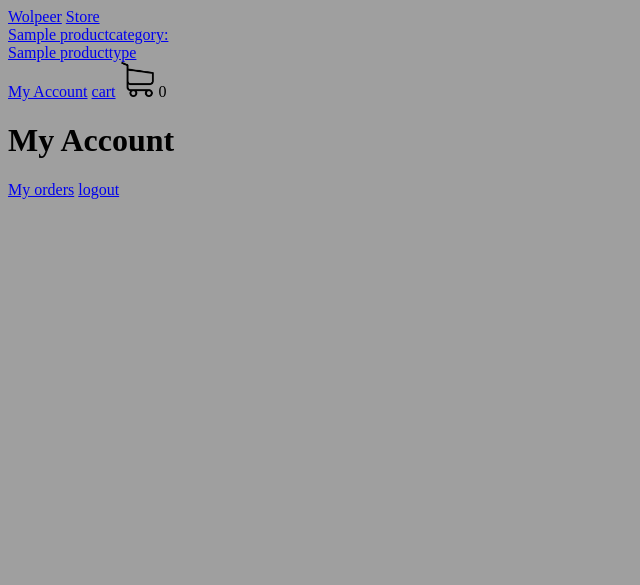
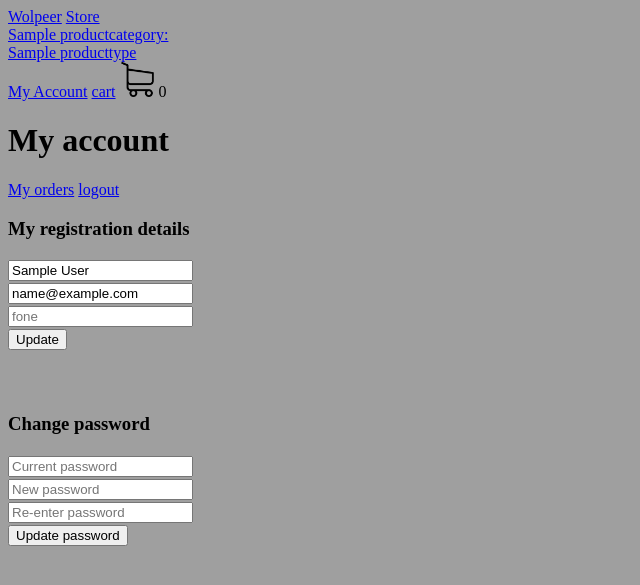
Before and after one commit to CassianoOliveira23/ecommerce, a Django app: page /account/ in a window 1280 px wide. Shown: the top 585 px of the page, without its empty margins (0-640 px from the left). Run offline with Django 5.2, Linux system fonts and the light colour scheme; a user stored in the database is signed in; tables that the repository leaves empty hold one stand-in row (values such as "Sample post").

Commit message:
editing account validators

```diff
--- a/ecommerce/store/templates/user/account.html
+++ b/ecommerce/store/templates/user/account.html
@@ -2,9 +2,58 @@
 {% load static %}
 
 {% block body %}
-    <h1>My Account</h1>
+    <h1>My account</h1>
 
     <a href="{% url 'my_orders' %}">My orders</a>
 
     <a href="{% url 'to_log_out' %}">logout</a>
+
+    {% if changed %}
+        <p>Changes Saved Successfully!</p>
+    {% endif %}
+
+    {% if error == "incorrect_password" %}
+        <p>Incorrect Password</p>
+    {% endif %}
+
+    {% if error == "imcompatible_passwords" %}
+        <p>New Password and Comfirm Password do not match</p>
+    {% endif %}
+
+    {% if error == "existing_email" %}
+        <p>There is already a user with this email.</p>
+    {% endif %}
+
+    {% if error == "invalid_form" %}
+        <p>Invalid form, try again later.</p>
+    {% endif %}
+
+    <h3>My registration details<h3>
+    <form method="POST" action="{% url 'account' %}">
+        {% csrf_token %}
+        <input type="text" name="name" placeholder="Complete Name"
+        {% if request.user.customer.name %}
+            value="{{ request.user.customer.name }}"
+        {% endif %}>
+        <br>
+        <input type="email" name="email" placeholder="E-mail" value="{{ request.user.email }}">
+        <br>
+        <input type="number" name="fone" placeholder="fone" value="{{ request.user.customer.fone }}">
+        <br>
+        <button type="submit">Update</button>
+    </form>
+    <br>
+    <br>
+    <h3>Change password<h3>
+    <form method="POST" action="{% url 'account' %}">
+        {% csrf_token %}
+        <input type="password" name="current_password" placeholder="Current password">
+        <br>
+        <input type="password" name="new_password" placeholder="New password">
+        <br>
+        <input type="password" name="confirm_password" placeholder="Re-enter password">
+        <br>
+        <button type="submit">Update password</button>
+    </form>
+
 {% endblock %}
--- a/ecommerce/store/views.py
+++ b/ecommerce/store/views.py
@@ -183,7 +183,51 @@ def add_address(request):
 #USER:
 @login_required
 def account(request):
-    return render(request, 'user/account.html')
+    error = None
+    changed = False
+    if request.method == 'POST':
+        data = request.POST.dict()
+        if 'current_password' in data:
+            #user is changing his password
+            current_password = data.get("current_password")
+            new_password = data.get("new_password")
+            confirm_password = data.get("confirm_password")
+            if new_password == confirm_password:
+                user = authenticate(request, username=request.user.email, password=current_password)
+                if user:
+                    #correct password
+                    user.set_password(new_password)
+                    user.save()
+                    changed = True
+                else:
+                    error = 'incorrect_password'
+            else:
+                error = "imcompatible_passwords"
+        elif 'email' in data:
+            #changing personal information
+            email = data.get("email")
+            fone = data.get("fone")
+            name = data.get("name")
+            if email != request.user.email:
+                users = User.objects.filter(email=email)
+                if len(users) > 0:
+                    error = "existing_email"
+            if not error:
+                customer = request.user.customer
+                customer.email = email
+                request.user.email = email
+                request.user.username = email
+                customer.name = name
+                customer.fone = fone
+                customer.save()
+                request.user.save()
+                changed = True
+        else:
+            error = "invalid_form"
+    context = {"error": error, "changed": changed}
+    return render(request, 'user/account.html', context)
+
+
 
 @login_required
 def my_orders(request):
@@ -224,7 +268,7 @@ def create_account(request):
     if request.method == 'POST':
         data = request.POST.dict()
         if "email" in data and "password" in data and "password_comfirm" in data:
-            # Creating Account:
+            # Creating  an Account:
             email = data.get("email")
             password = data.get("password")
             password_comfirm = data.get("password_comfirm")
@@ -235,7 +279,7 @@ def create_account(request):
             if password == password_comfirm:
                 user, created = User.objects.get_or_create(username=email, email=email)
                 if not created:
-                    error = "exixtent_user"
+                    error = "existing_user"
                 else:
                     user.set_password(password)
                     user.save()
@@ -255,11 +299,10 @@ def create_account(request):
                     customer.email = email
                     customer.save()
                     return redirect('store')
-
             else:
                 error = "imcompatible_passwords"
         else:
-            error = "to fill"
+            error = "to_fill"
     context = {"error": error}
     return render(request, "user/create_account.html", context)
 
```
Also changed, not shown: ecommerce/store/templates/user/create_account.html (+4 -4 lines).
